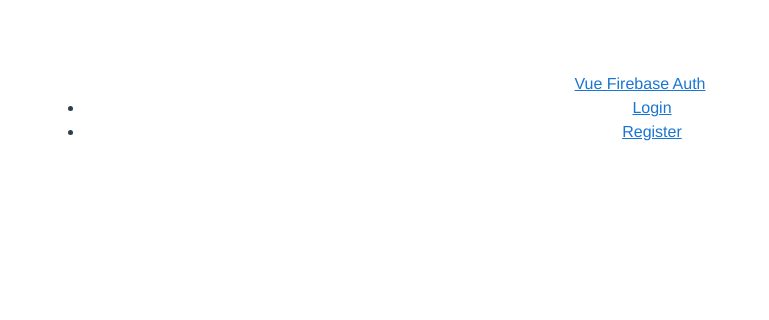
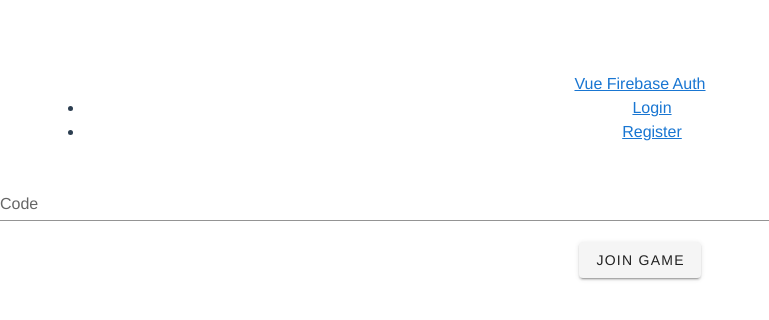
Before and after one commit to Vollkorn01/VideoChatMysteryTales, a Vue app: page /join_game in a window 1280 px wide. Shown: the top 320 px of the page, without its empty margins (0-769 px from the left). Built offline with nearby package versions, Linux system fonts and the light colour scheme; no server answers; what vuefire would draw is missing.

Commit message:
user joins game vie sessionID

```diff
--- a/src/components/JoinGame.vue
+++ b/src/components/JoinGame.vue
@@ -0,0 +1,61 @@
+<template>
+  <div>
+    <v-text-field v-model="codeTextField" label="Code"></v-text-field>
+    <v-btn @click="joinSession()">Join Game</v-btn>
+  </div>
+</template>
+<script>
+// eslint-disable-next-line no-unused-vars
+import { db } from "../firebase";
+import { mapGetters } from "vuex";
+
+export default {
+  name: "JoinGame",
+  components: {},
+  data() {
+    return {
+      codeTextField: "",
+      label: "",
+      code: ""
+    };
+  },
+  computed: {
+    ...mapGetters({
+      selectedGame: "selectedGame",
+      user: "user",
+      sessionCode: "sessionCode"
+    })
+  },
+  methods: {
+    joinSession() {
+      // eslint-disable-next-line no-unused-vars
+      let joinSession = db
+        .collection("sessions")
+        .doc(this.codeTextField)
+        .get()
+        .then(snapshot => {
+          const session = snapshot.data();
+          if (!session) {
+            alert("Game Not Found");
+          } else {
+            this.setPlayer(session);
+          }
+          // do something with document
+          console.log(session);
+        });
+    },
+    setPlayer(session) {
+      session.playerIds.push(this.user.data.email);
+      // eslint-disable-next-line no-unused-vars
+      let createSession = db
+        .collection("sessions")
+        .doc(this.codeTextField)
+        .set(session);
+    }
+  },
+  created() {}
+};
+</script>
+
+<style>
+</style>
```
